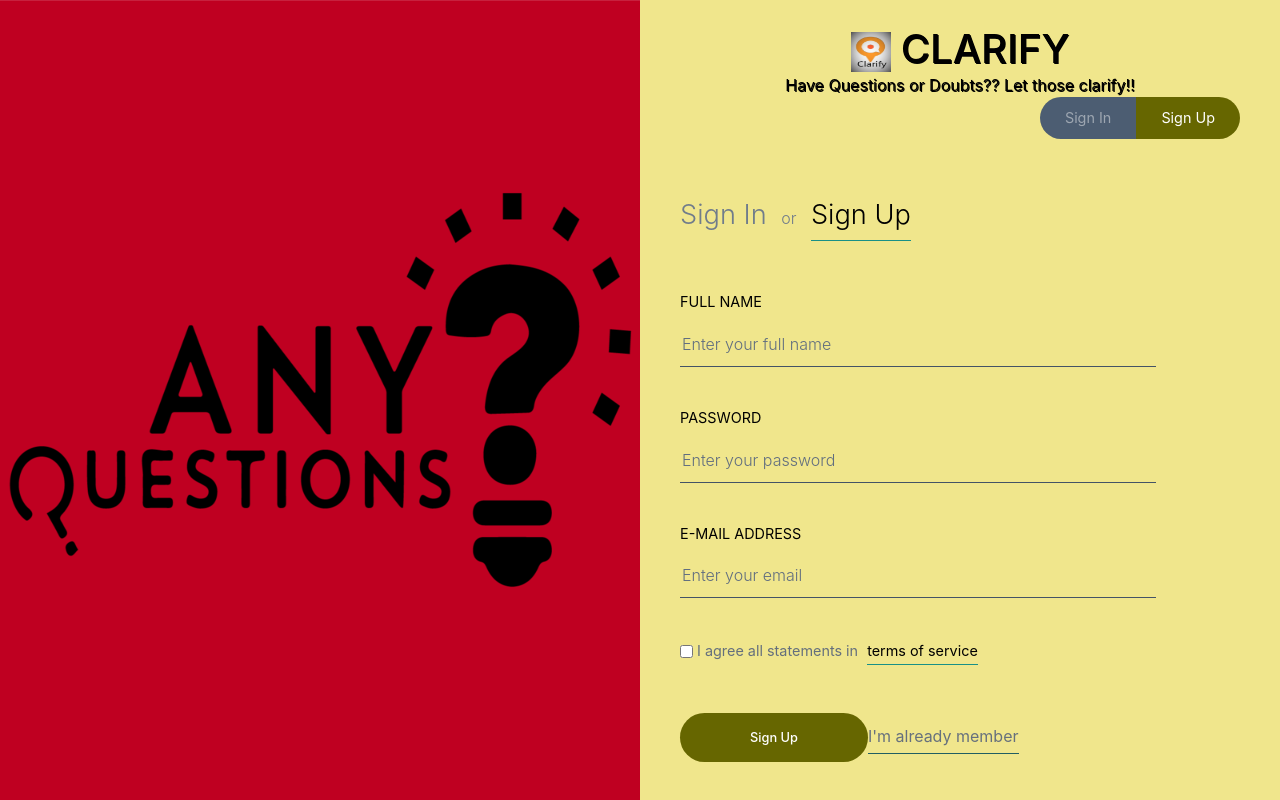
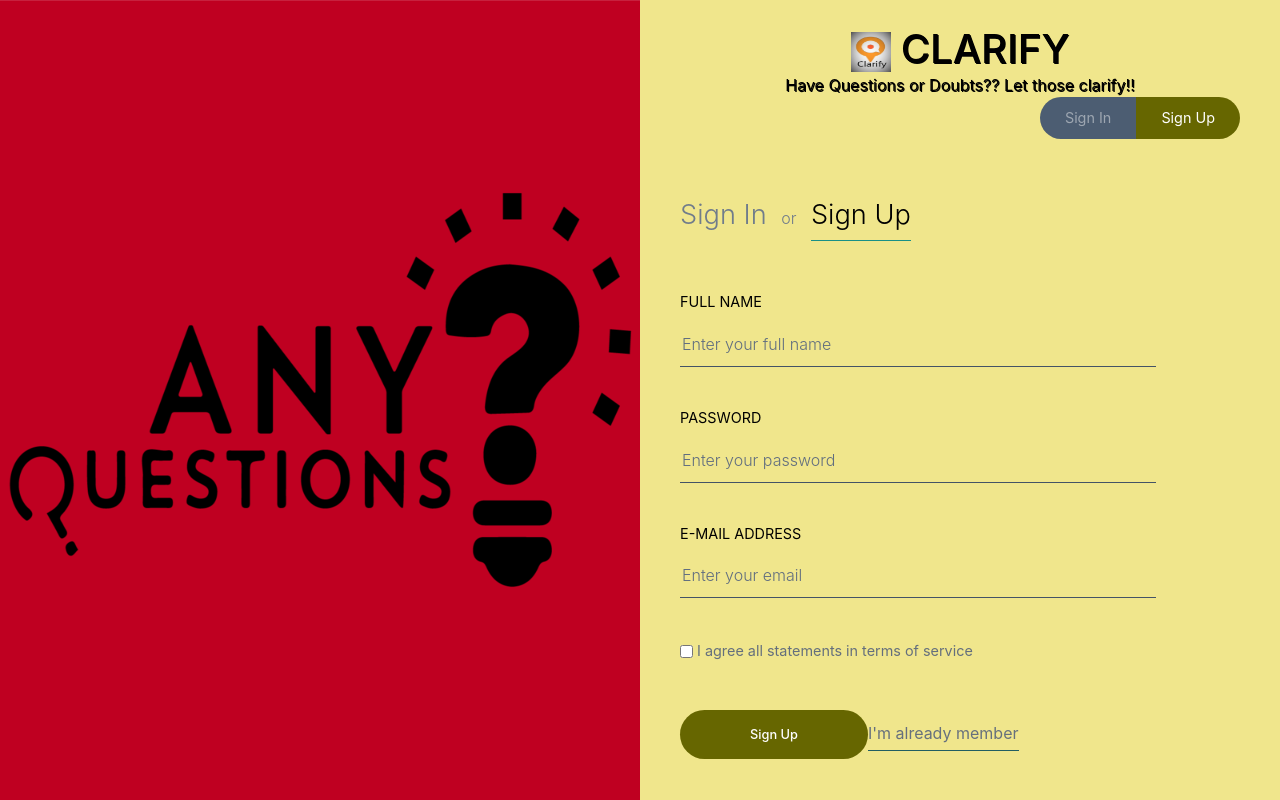
Before and after one commit to Ayushgupta18/clarify, a React (Create React App) app: page /sign in a window 1280 px wide. Built offline with nearby package versions, Linux system fonts and the light colour scheme.

Commit message:
making it better

```diff
--- a/src/components/Forms/SignUpForm.js
+++ b/src/components/Forms/SignUpForm.js
@@ -57,7 +57,7 @@ class SignUpForm extends Component {
 
               <div className="FormField">
                 <label className="FormField__CheckboxLabel">
-                    <input className="FormField__Checkbox" type="checkbox" name="hasAgreed" value={this.state.hasAgreed} onChange={this.handleChange} /> I agree all statements in <a href="" className="FormField__TermsLink">terms of service</a>
+                    <input className="FormField__Checkbox" type="checkbox" name="hasAgreed" value={this.state.hasAgreed} onChange={this.handleChange} /> I agree all statements in terms of service
                 </label>
               </div>
 
```
